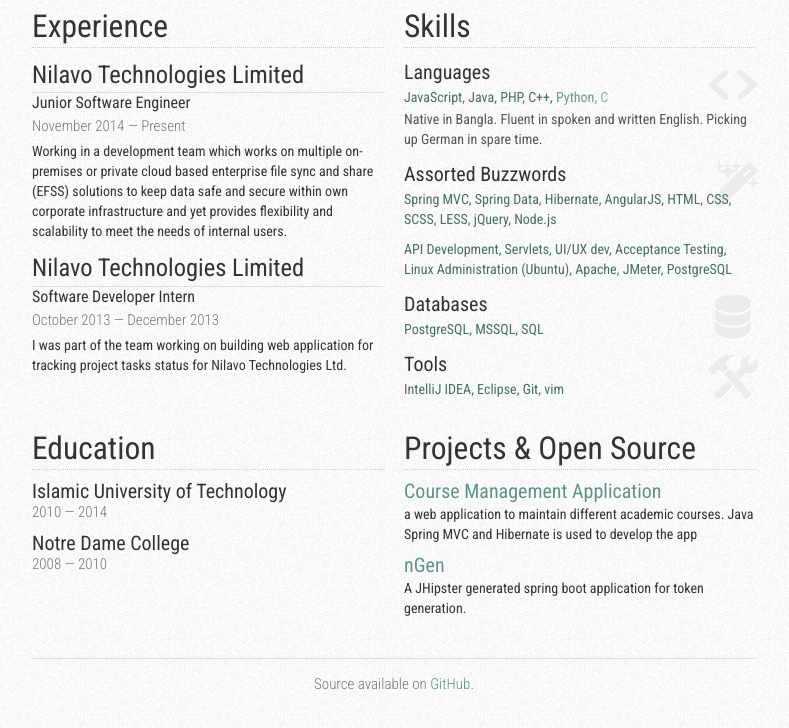
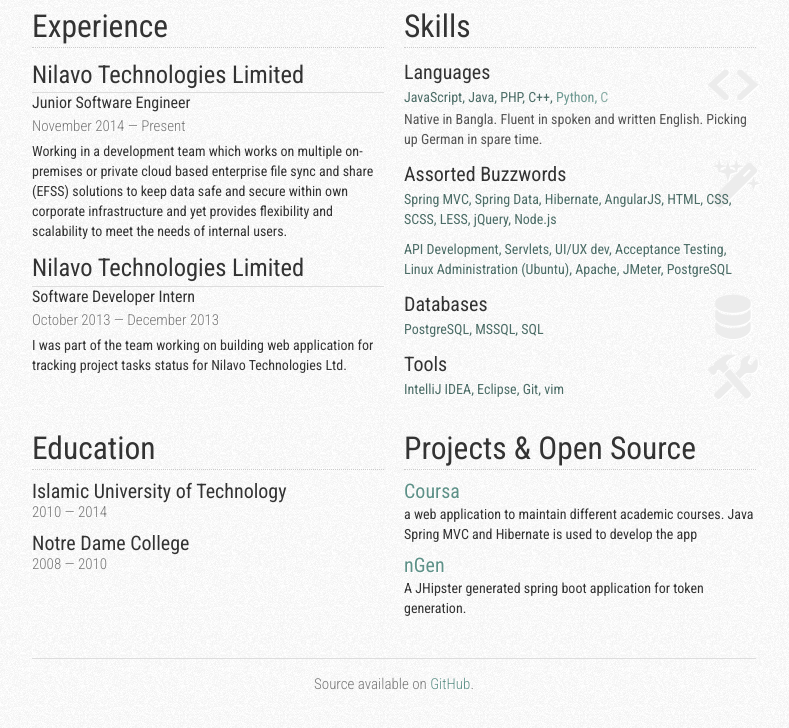
Before and after one commit to anisul/anisul.github.io, a plain HTML site: page index.html in a window 1280 px wide. Shown: the part 200-928 px from the top of the page, without its empty margins (246-1035 px from the left). Drawn offline with nearby package versions, Linux system fonts and the light colour scheme.

Commit message:
Update index.html

```diff
--- a/index.html
+++ b/index.html
@@ -146,7 +146,7 @@
           <div class="major">
             <h3>
               <a href="https://github.com/anisul/CourseManagementSys">
-                Course Management Application
+                Coursa
               </a>
             </h3>
             <p>a web application to maintain different academic courses. Java Spring MVC and Hibernate is used to develop the app</p>
@@ -161,53 +161,6 @@
               A JHipster generated spring boot application for token generation.
             </p>
           </div>
-          <!--
-		  <div class="major">
-            <h3>
-              <a href="https://github.com/raine/ramda-cli">
-                ramda-cli
-              </a>
-            </h3>
-            <p>
-              A CLI tool for processing data with functional pipelines.
-              Written in LiveScript.
-            </p>
-          </div>
-          <div class="major">
-            <h3>
-              <a href="https://github.com/anisul/ngen">
-                nGen
-              </a>
-            </h3>
-            <p>
-              Token Generator.
-            </p>
-          </div>
-          <div class="major">
-            <h3>
-              <a href="https://github.com/raine/reittiopas">
-                Reittiopas
-              </a>
-            </h3>
-            <p>A Ruby library for the Reittiopas GET API.</p>
-          </div>
-          <ul class="minor">
-            <li><a href="https://github.com/raine/ez-jenkins">ez-jenkins</a></li>
-            <li><a href="https://github.com/raine/treis">treis</a></li>
-            <li><a href="https://github.com/raine/taim">taim</a></li>
-            <li><a href="https://github.com/raine/tmpl-cli">tmpl-cli</a></li>
-            <li><a href="https://github.com/raine/cli-goodies">cli-goodies</a></li>
-            <li><a href="https://github.com/raine/tunnit">tunnit</a></li>
-            <li><a href="https://github.com/raine/flyd-playground">flyd-playground</a></li>
-            <li><a href="https://github.com/raine/triangles">triangles</a></li>
-            <li><a href="https://github.com/raine/snipget">snipget</a></li>
-            <li><a href="https://github.com/jsn/rbot/commits/master/?author=rane@kapsi.fi">rbot</a></li>
-            <li><a href="https://github.com/raine/memrise-forgive-typos">memrise-forgive-typos</a></li>
-            <li><a href="https://github.com/raine/memrise-hotkeys">memrise-hotkeys</a></li>
-            <li><a href="https://github.com/raine/websearch.vim">websearch.vim</a></li>
-            <li><a href="https://github.com/raine/irccloud-alwaysmarkread">irccloud-alwaysmarkread</a></li>
-            <li><a href="https://github.com/raine/irccloud-bufswitch">irccloud-bufswitch</a></li>
-          </ul> -->
         </div> <!-- projects -->
       </div> <!-- row -->
       <div id="footer">
```
